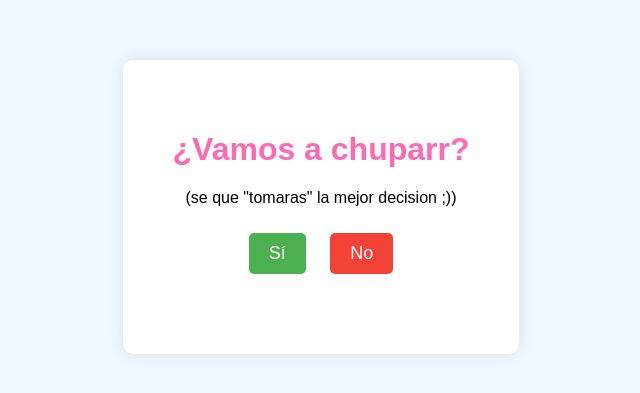
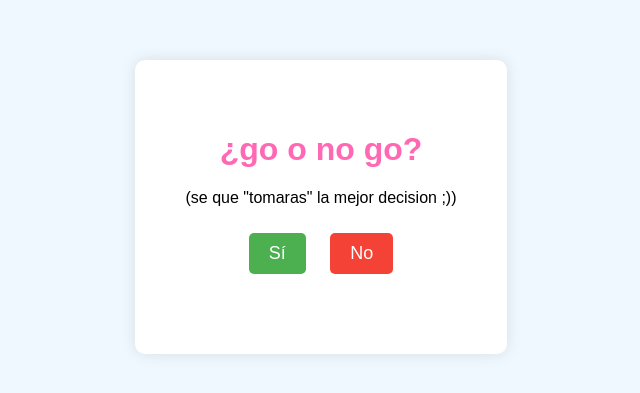
Before and after one commit to DAVTO-AL/gooo, a plain HTML site: page index.html in a window 1280 px wide. Shown: the part 193-586 px from the top of the page, without its empty margins (319-959 px from the left). Drawn offline with Linux system fonts and the light colour scheme.

Commit message:
Actualizar index.html

```diff
--- a/index.html
+++ b/index.html
@@ -9,7 +9,7 @@
 </head>
 <body>
     <div class="container">
-        <h1>¿Vamos a chuparr?</h1>
+        <h1>¿go o no go?</h1>
         <p>(se que "tomaras" la mejor decision ;))</p>
         <div class="buttons">
             <button id="yesBtn">Sí</button>
```
